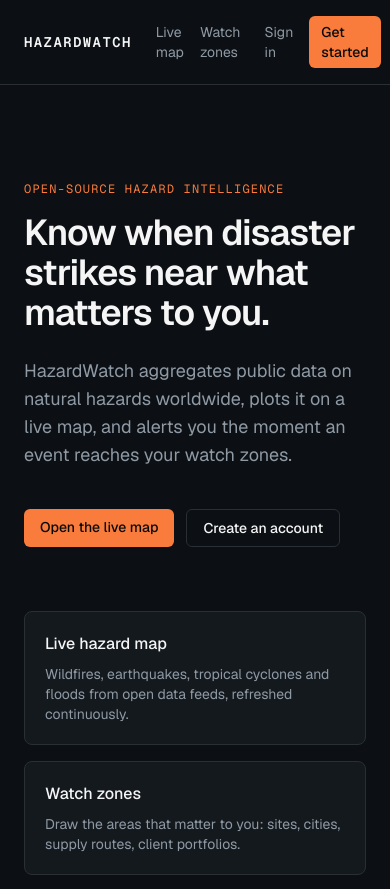
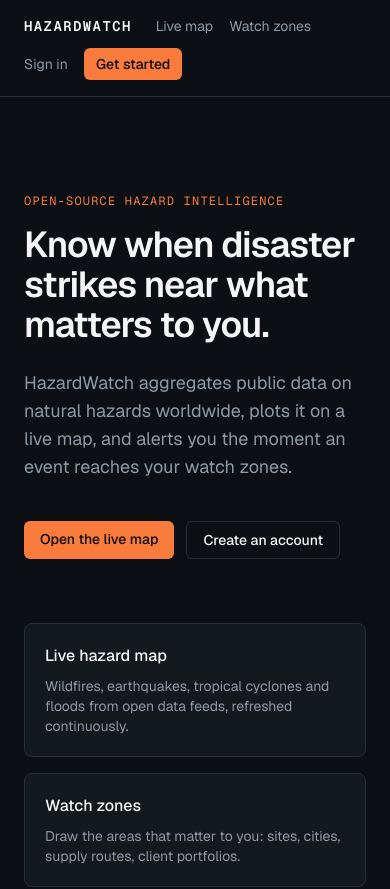
Before and after one commit to HIRATRA/hazardwatch, a Next.js app in the folder apps/web/: page / in a window 390 px wide. Shown: the top 889 px of the page. Built offline with nearby package versions, Linux system fonts and the light colour scheme.

Commit message:
fix(web): wrap the site header on narrow screens
The logo, navigation and account actions did not fit side by side on a
phone, which pushed the sign out button off screen. The account actions
now move to a second line when space runs out.

```diff
--- a/apps/web/src/components/layout/site-header.tsx
+++ b/apps/web/src/components/layout/site-header.tsx
@@ -12,13 +12,14 @@ export function SiteHeader({ children, fullWidth = false }: SiteHeaderProps) {
   return (
     <header className="border-border border-b">
       <div
-        className={`flex items-center justify-between gap-6 px-6 py-4 ${fullWidth ? "" : "mx-auto max-w-5xl"}`}
+        className={`flex flex-wrap items-center justify-between gap-x-6 gap-y-3 px-6 py-4 ${fullWidth ? "" : "mx-auto max-w-5xl"}`}
       >
+        {/* On narrow screens the account actions wrap below the navigation. */}
         <div className="flex items-center gap-6">
           <Link href="/" className="font-mono text-sm font-semibold tracking-widest uppercase">
             HazardWatch
           </Link>
-          <nav aria-label="Main" className="flex items-center gap-4 text-sm">
+          <nav aria-label="Main" className="flex items-center gap-4 text-sm whitespace-nowrap">
             <Link href="/map" className="text-muted hover:text-neutral-100">
               Live map
             </Link>
@@ -27,7 +28,7 @@ export function SiteHeader({ children, fullWidth = false }: SiteHeaderProps) {
             </Link>
           </nav>
         </div>
-        <div className="flex items-center gap-4 text-sm">{children}</div>
+        <div className="flex items-center gap-4 text-sm whitespace-nowrap">{children}</div>
       </div>
     </header>
   );
```
